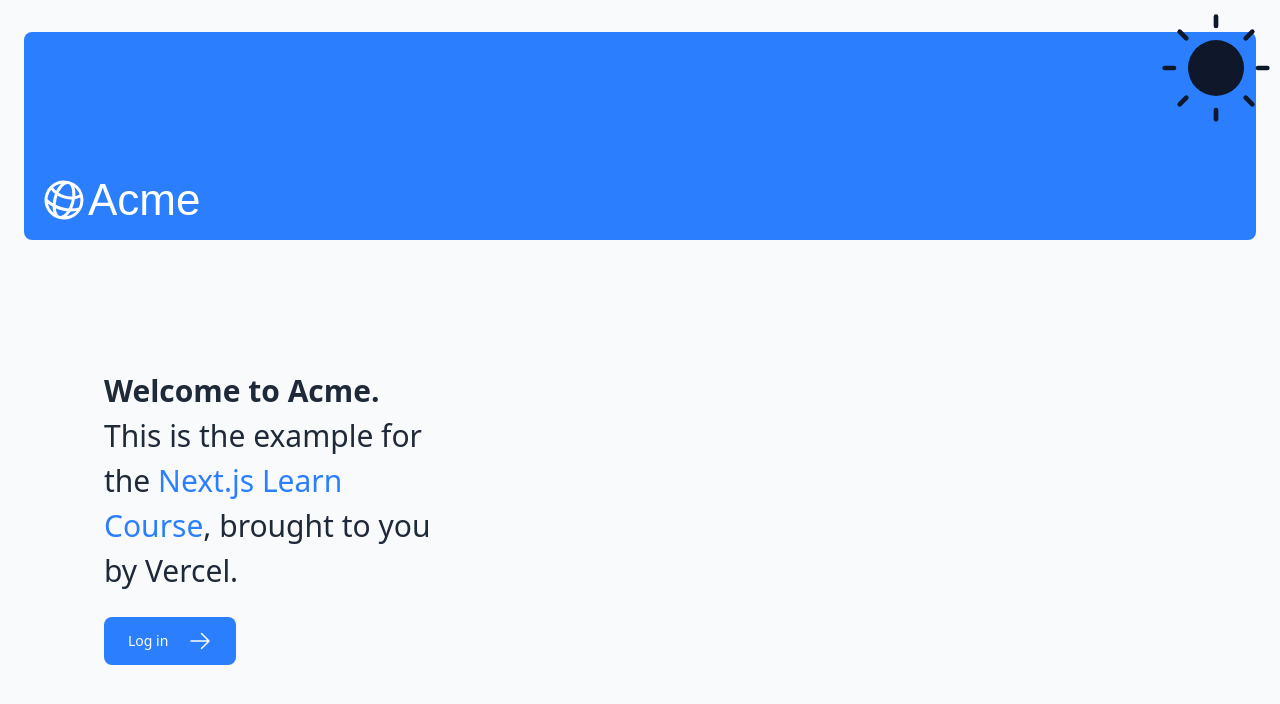
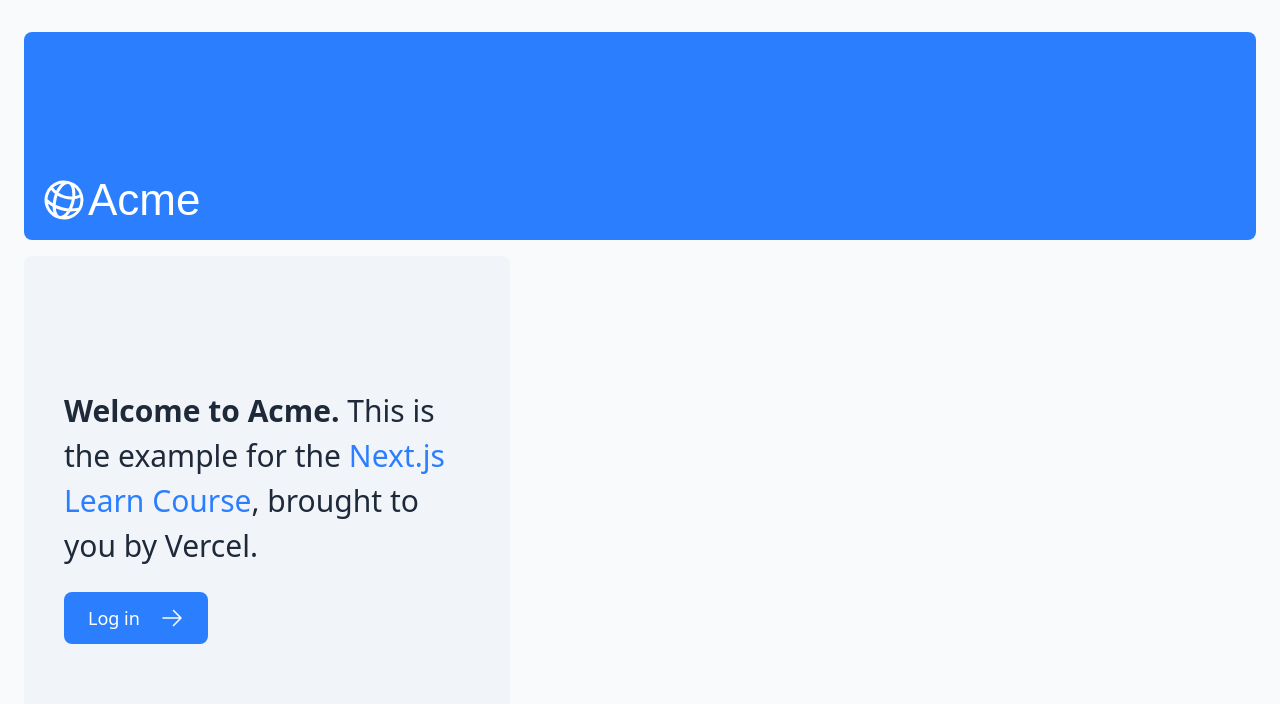
Before and after one commit to PaulHaze/nextjs-dashboard-tutorial, a Next.js app: page / in a window 1280 px wide. Shown: the top 704 px of the page. Built offline with nearby package versions, Linux system fonts and the light colour scheme; a web font is replaced by a local one.

Commit message:
style tweaks

```diff
--- a/src/app/layout.tsx
+++ b/src/app/layout.tsx
@@ -1,7 +1,7 @@
 import type { Metadata } from 'next';
 import { ThemeProvider } from 'next-themes';
 import localFont from 'next/font/local';
-import { ThemeToggle } from '@/components/ui';
+// import { ThemeToggle } from '@/components/ui';
 import '@/styles/main.css';
 
 //* LEFT IN AS EXAMPLE OF HOW TO USE GOOGLE FONTS
@@ -40,9 +40,9 @@ export default function RootLayout({
       >
         <ThemeProvider>
           <div className="relative">
-            <div className="absolute top-3 right-2">
+            {/* <div className="absolute top-3 right-2">
               <ThemeToggle />
-            </div>
+            </div> */}
             {children}
           </div>
         </ThemeProvider>
--- a/src/app/page.tsx
+++ b/src/app/page.tsx
@@ -9,8 +9,10 @@ export default function HomePage() {
         <AcmeLogo />
       </div>
       <div className="mt-4 flex grow flex-col gap-4 md:flex-row">
-        <div className="flex flex-col justify-center gap-6 rounded-lg bg-gray-50 px-6 py-10 md:w-2/5 md:px-20">
-          <p className={`text-xl text-gray-800 md:text-3xl md:leading-normal`}>
+        <div className="bg-base-100 flex flex-col justify-center gap-6 rounded-lg px-6 py-10 md:w-2/5 md:px-10">
+          <p
+            className={`text-xl text-gray-800 md:text-2xl md:leading-normal lg:text-3xl`}
+          >
             <strong>Welcome to Acme.</strong> This is the example for the{' '}
             <a href="https://nextjs.org/learn/" className="text-blue-500">
               Next.js Learn Course
@@ -19,7 +21,7 @@ export default function HomePage() {
           </p>
           <Link
             href="/login"
-            className="flex items-center gap-5 self-start rounded-lg bg-blue-500 px-6 py-3 text-sm font-medium text-white transition-colors hover:bg-blue-400"
+            className="flex items-center gap-5 self-start rounded-lg bg-blue-500 px-6 py-3 text-sm font-medium text-white transition-colors hover:bg-blue-400 md:text-lg"
           >
             <span>Log in</span> <ArrowRightIcon className="w-5 md:w-6" />
           </Link>
--- a/src/styles/main.css
+++ b/src/styles/main.css
@@ -7,12 +7,13 @@
 
 :root {
   --bg-base: var(--color-slate-50);
+  --bg-base-100: var(--color-slate-100);
   --content-base: var(--color-slate-900);
 }
-:root[data-theme='dark'] {
+/* :root[data-theme='dark'] {
   --bg-base: var(--color-slate-900);
   --content-base: var(--color-slate-50);
-}
+} */
 
 @theme inline {
   --font-sans: var(--font-geist-sans);
@@ -24,6 +25,7 @@
 */
 
   --color-base: var(--bg-base);
+  --color-base-100: var(--bg-base-100);
   --color-base-content: var(--content-base);
 
   /* Add a small breakpoint for mobile */
```
